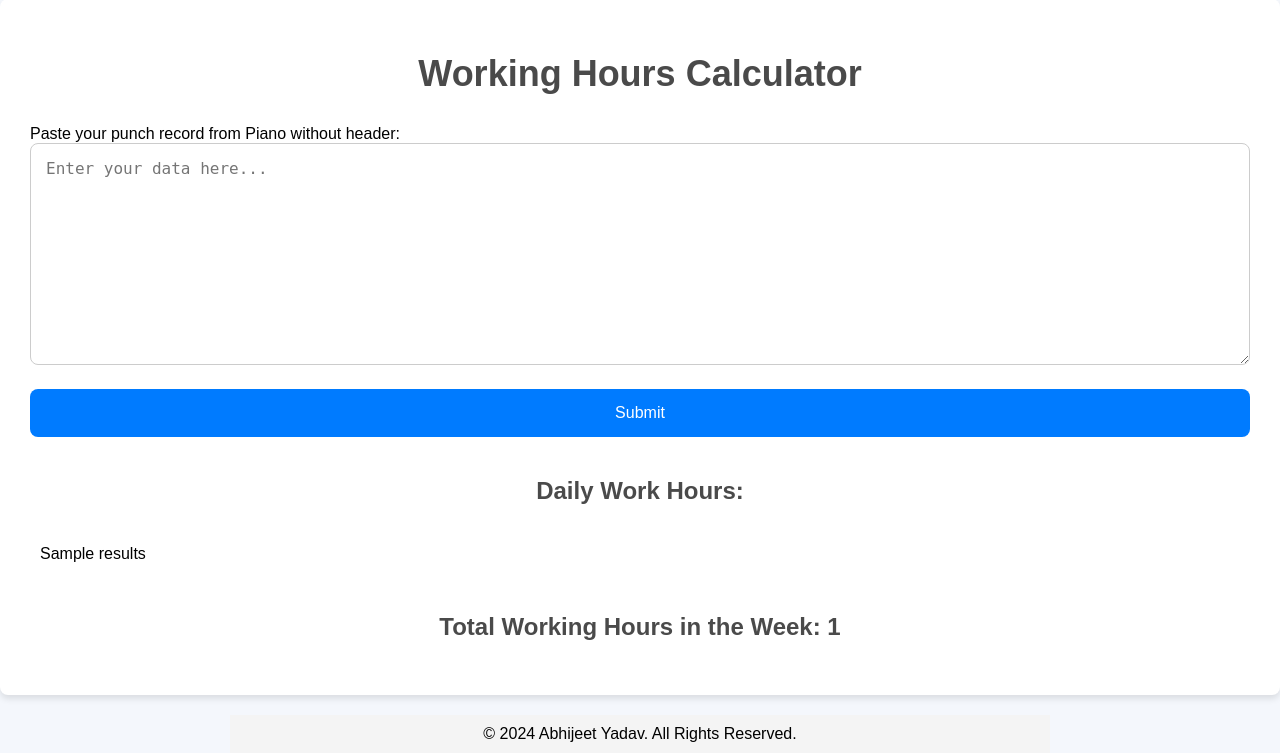
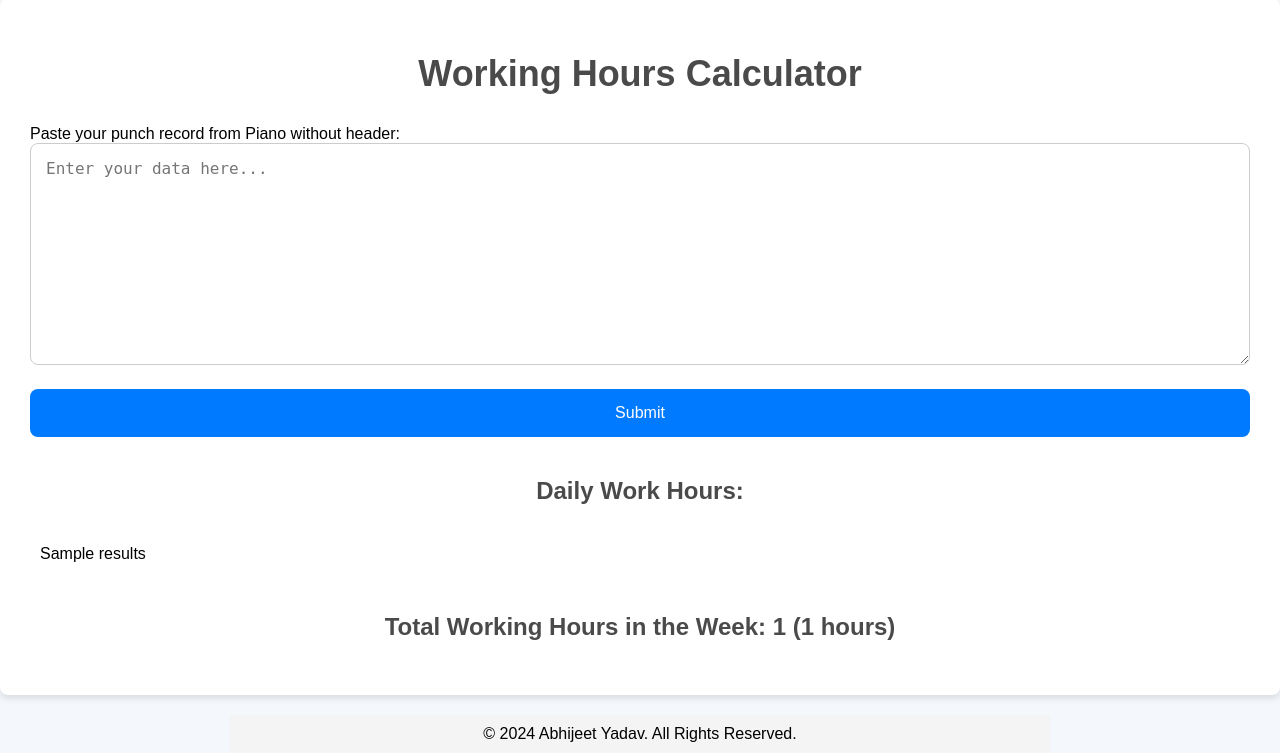
Before and after one commit to Abykaam/abhijeet-clock, a Flask app: template templates/index.html in a window 1280 px wide. Shown: the part 51-804 px from the top of the page. Run offline with Flask 3, Linux system fonts and the light colour scheme; the template is opened without the code that fills it: most values are stand-ins (such as "Sample title", 1, 10 or a date in 2020).

Commit message:
add hours in decimal for accuracy

```diff
--- a/templates/index.html
+++ b/templates/index.html
@@ -23,8 +23,8 @@
         <div class="table-responsive">
             {{ results | safe }}
         </div>
-        <!-- <h3>Total Working Hours in the Week: {{ total_hours_hhmm }} ({{ total_hours | round(2) }} hours)</h3> -->
-        <h3>Total Working Hours in the Week: {{ total_hours_hhmm }} </h3>
+        <h3>Total Working Hours in the Week: {{ total_hours_hhmm }} ({{ total_hours | round(2) }} hours)</h3>
+        <!-- <h3>Total Working Hours in the Week: {{ total_hours_hhmm }} </h3> -->
         {% elif error %}
         <div class="alert alert-danger mt-3">
             {{ error }}
```
